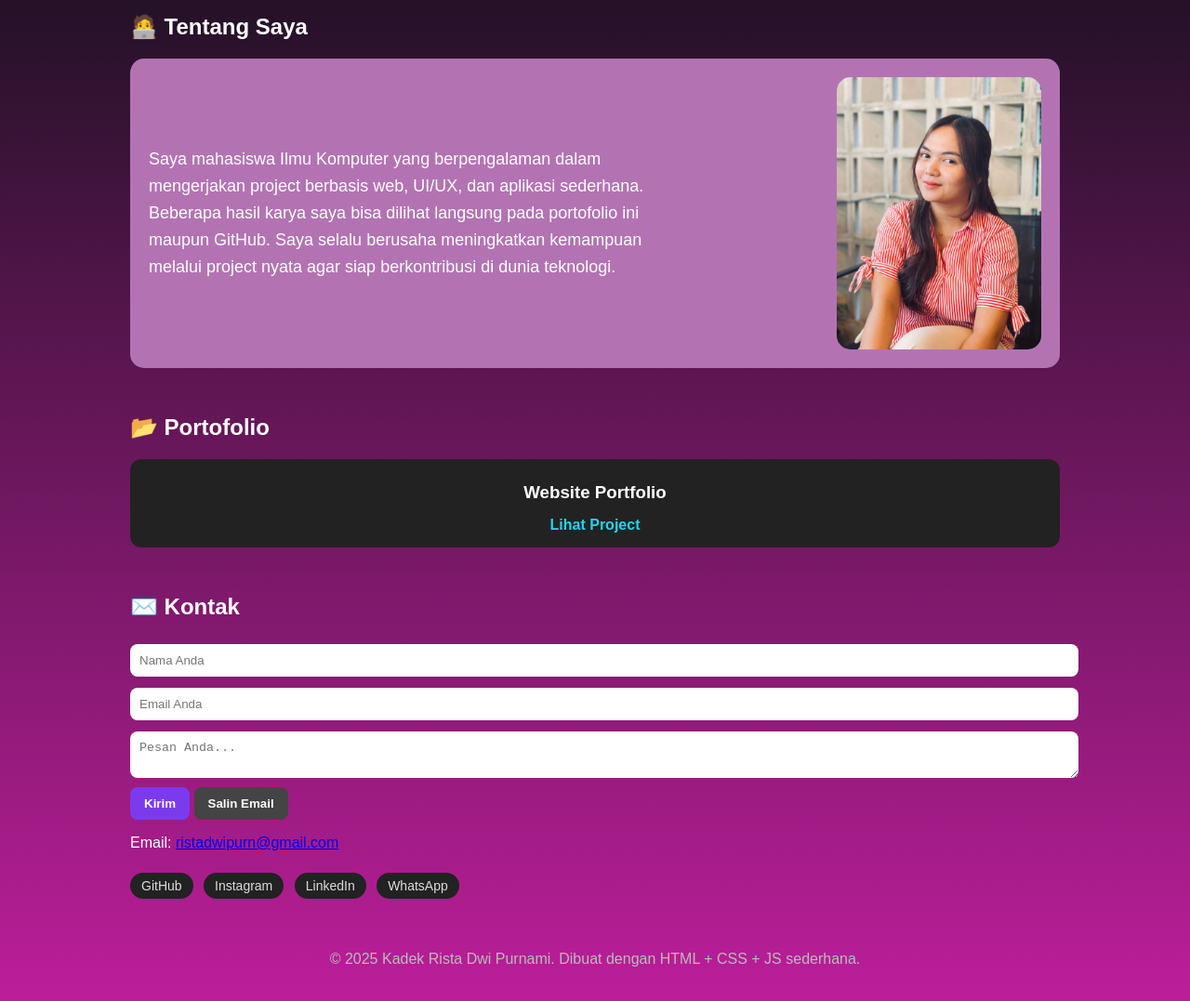
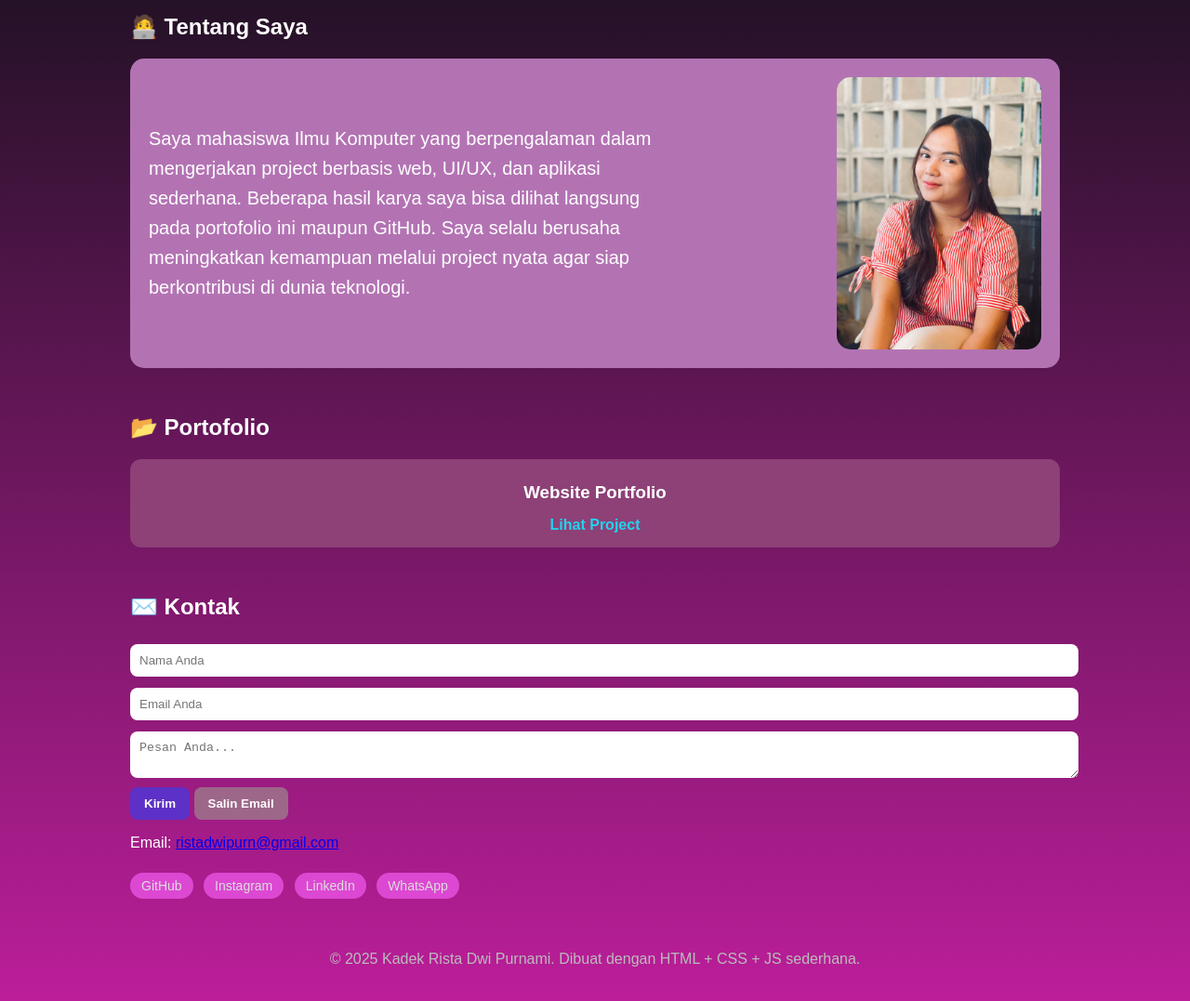
Before and after one commit to KadekRistaDwipurnamii/portofolio, a plain HTML site: page index.html in a window 1280 px wide. Shown: the part 180-1257 px from the top of the page at 93% size. Drawn offline with Linux system fonts and the light colour scheme.

Commit message:
Update index.html

```diff
--- a/index.html
+++ b/index.html
@@ -23,13 +23,14 @@
       justify-content: space-between; /* kiri (logo) dan kanan (menu) */
       align-items: center;
     }
+    /* untuk bagian pilihan di header */
     header nav a {
       margin: 0 10px;
       color: #ddd;
       text-decoration: none; /* hilangkan underline */
       font-weight: bold;
     }
-    header nav a:hover { color: white; }
+    header nav a:hover { color: white; } /* kalo mouse ke salah satu pilihan bakal warna putih */
 
     /* ====== MAIN CONTENT ====== */
     main { max-width: 1000px; margin: auto; padding: 20px; }
@@ -45,7 +46,7 @@
       border-radius: 15px;
     }
     .about p {
-      font-size: 18px; /* 🔥 gedein font (default biasanya 14-16px) */
+      font-size: 20px; /* ukuran font  */
       line-height: 1.6; /* bikin spasi antar baris lebih lega */
       max-width: 60%; /* biar teks ga terlalu panjang */
     }
@@ -57,7 +58,7 @@
     /* ====== LINK SOSMED ====== */
     .chips a {
       display: inline-block; /* biar bisa dikasih margin */
-      background: #222;
+      background: #dc48d2;
       color: #ddd;
       padding: 6px 12px;
       border-radius: 999px; /* bentuk pill */
@@ -77,8 +78,8 @@
       font-weight: bold;
       cursor: pointer;
     }
-    form .primary { background: #7c3aed; color: white; } /* tombol kirim */
-    form .secondary { background: #444; color: white; } /* tombol salin */
+    form .primary { background: #5d30c7; color: white; } /* tombol kirim */
+    form .secondary { background: #9d6789; color: white; } /* tombol salin */
     footer { text-align: center; padding: 20px; color: #bbb; }
 
     /* ====== PORTOFOLIO SECTION ====== */
@@ -89,7 +90,7 @@
       margin-top: 20px;
     }
     .portfolio-item {
-      background: #222;
+      background: #8d4177;
       border-radius: 12px;
       padding: 15px;
       text-align: center;
```
